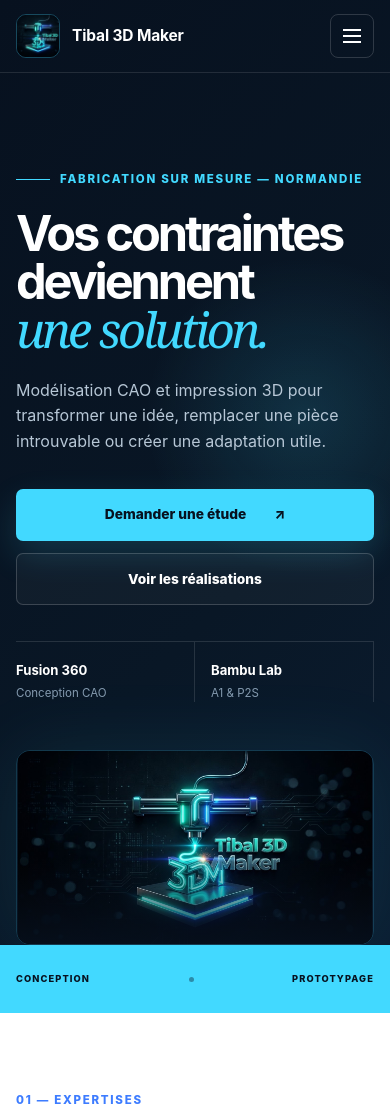
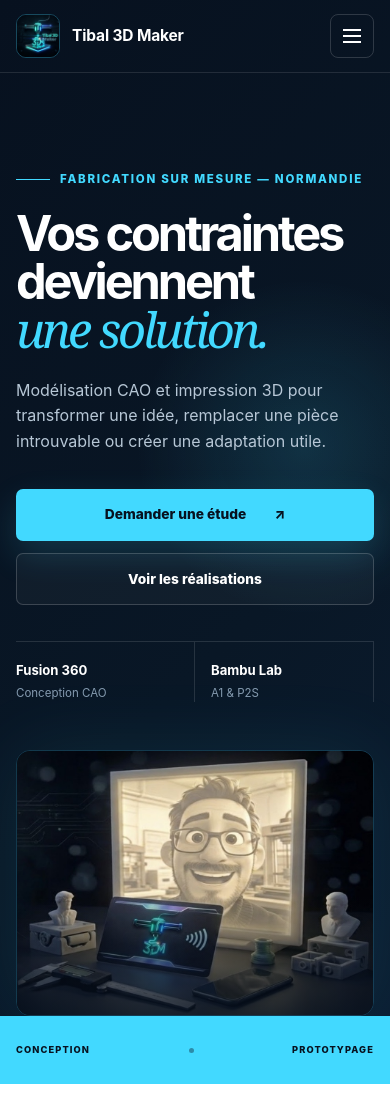
Before and after one commit to tibal76/tibal-3d-maker, a plain HTML site: page index.html in a window 390 px wide. Shown: the top 1113 px of the page. Drawn offline with Linux system fonts and the light colour scheme.

Commit message:
Ajoute les réseaux sociaux et les bannières responsive
Co-authored-by: Copilot <223556219+Copilot@users.noreply.github.com>

```diff
--- a/css/style.css
+++ b/css/style.css
@@ -345,7 +345,7 @@ textarea {
   right: 0;
   width: min(100%, 560px);
   height: auto;
-  aspect-ratio: 1407 / 768;
+  aspect-ratio: 1824 / 576;
   overflow: hidden;
   border: 1px solid rgba(66, 217, 255, 0.18);
   border-radius: 14px;
@@ -360,10 +360,12 @@ textarea {
   background: linear-gradient(180deg, transparent 55%, rgba(7, 17, 31, 0.82));
 }
 
+.visual-frame picture,
 .visual-frame img {
+  display: block;
   width: 100%;
   height: 100%;
-  object-fit: contain;
+  object-fit: cover;
 }
 
 .floating-tag {
@@ -1214,6 +1216,7 @@ textarea {
     bottom: auto;
     width: 100%;
     max-width: 560px;
+    aspect-ratio: 968 / 720;
     margin-inline: auto;
     transform: none;
   }
--- a/index.html
+++ b/index.html
@@ -71,7 +71,13 @@
 
         <div class="hero-visual" aria-label="Tibal 3D Maker">
           <div class="visual-frame">
-            <img src="assets/logo/logo-t3dm.jpeg" alt="Logo Tibal 3D Maker — conception et impression 3D">
+            <picture>
+              <source media="(max-width: 720px)" srcset="assets/logo/banner-tibal-3d-maker-mobile.jpg">
+              <img
+                src="assets/logo/banner-tibal-3d-maker-desktop.jpg"
+                alt="Tibal 3D Maker — univers illustré de la conception CAO et de l’impression 3D"
+              >
+            </picture>
           </div>
           <div class="floating-tag tag-top">
             <span class="tag-dot"></span>
@@ -297,6 +303,14 @@
               <p>Saint-Pierre-lès-Elbeuf + 30 km</p>
             </li>
             <li>
+              <span>Instagram</span>
+              <a href="https://www.instagram.com/tibal.3d.maker/" target="_blank" rel="noopener noreferrer">@tibal.3d.maker ↗</a>
+            </li>
+            <li>
+              <span>Facebook</span>
+              <a href="https://www.facebook.com/tibal.3d.maker/" target="_blank" rel="noopener noreferrer">@tibal.3d.maker ↗</a>
+            </li>
+            <li>
               <span>TikTok</span>
               <a href="https://www.tiktok.com/@tibal.3d.maker" target="_blank" rel="noopener noreferrer">@tibal.3d.maker ↗</a>
             </li>
--- a/js/script.js
+++ b/js/script.js
@@ -1,6 +1,8 @@
 const SITE_CONFIG = {
   email: "tibal76@proton.me",
   formEndpoint: "https://formsubmit.co/ajax/tibal76@proton.me",
+  instagramUrl: "https://www.instagram.com/tibal.3d.maker/",
+  facebookUrl: "https://www.facebook.com/tibal.3d.maker/",
   tiktokUrl: "https://www.tiktok.com/@tibal.3d.maker"
 };
 
```
Also changed, not shown: assets/logo/banner-tibal-3d-maker-desktop.jpg (added), assets/logo/banner-tibal-3d-maker-mobile.jpg (added).
